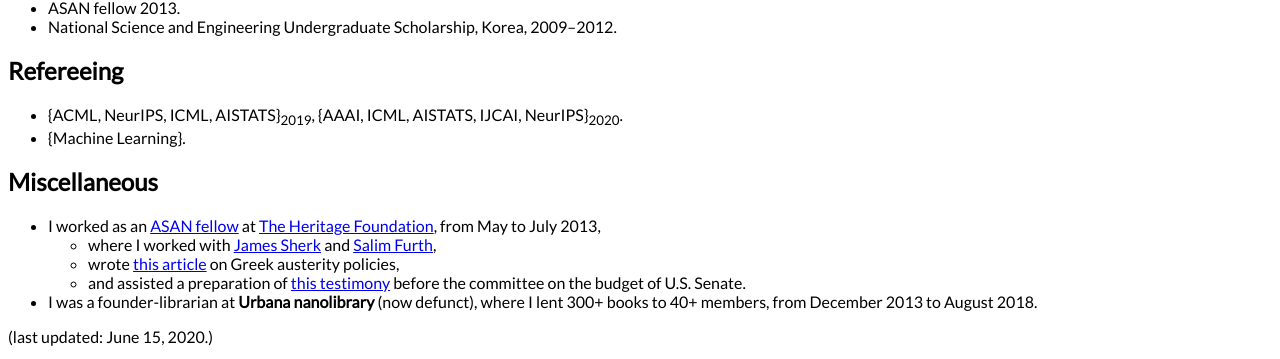
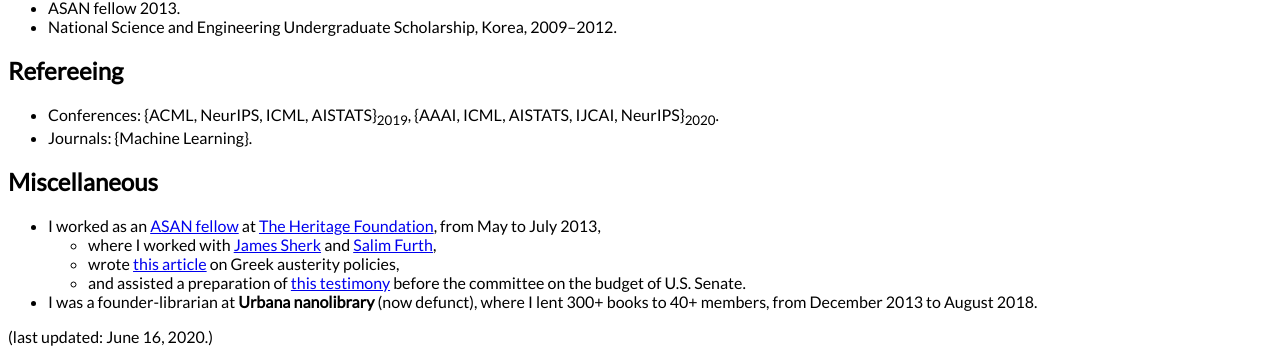
Before and after one commit to jaeho-lee/jaeho-lee.github.io, a Jekyll site: the page built from index.md, in a window 1280 px wide. Shown: the part 1230-1589 px from the top of the page. Built offline with Jekyll 4.4.1, drawn with Linux system fonts in a browser that asks for light colours; emoji names are drawn with the system emoji font.

Commit message:
Update index.md

```diff
--- a/index.md
+++ b/index.md
@@ -47,8 +47,8 @@
 * National Science and Engineering Undergraduate Scholarship, Korea, 2009–2012.
 
 ## Refereeing
-* {ACML, NeurIPS, ICML, AISTATS}<sub>2019</sub>, {AAAI, ICML, AISTATS, IJCAI, NeurIPS}<sub>2020</sub>.
-* {Machine Learning}.
+* Conferences: {ACML, NeurIPS, ICML, AISTATS}<sub>2019</sub>, {AAAI, ICML, AISTATS, IJCAI, NeurIPS}<sub>2020</sub>.
+* Journals: {Machine Learning}.
 
 ## Miscellaneous
 * I worked as an [ASAN fellow](https://www.asanacademy.org/kor/main/index.php) at [The Heritage Foundation](https://www.heritage.org), from May to July 2013,
@@ -58,4 +58,4 @@
 * I was a founder-librarian at **Urbana nanolibrary** (now defunct), where I lent 300+ books to 40+ members, from December 2013 to August 2018.
 
 
-(last updated: June 15, 2020.)
+(last updated: June 16, 2020.)
```
